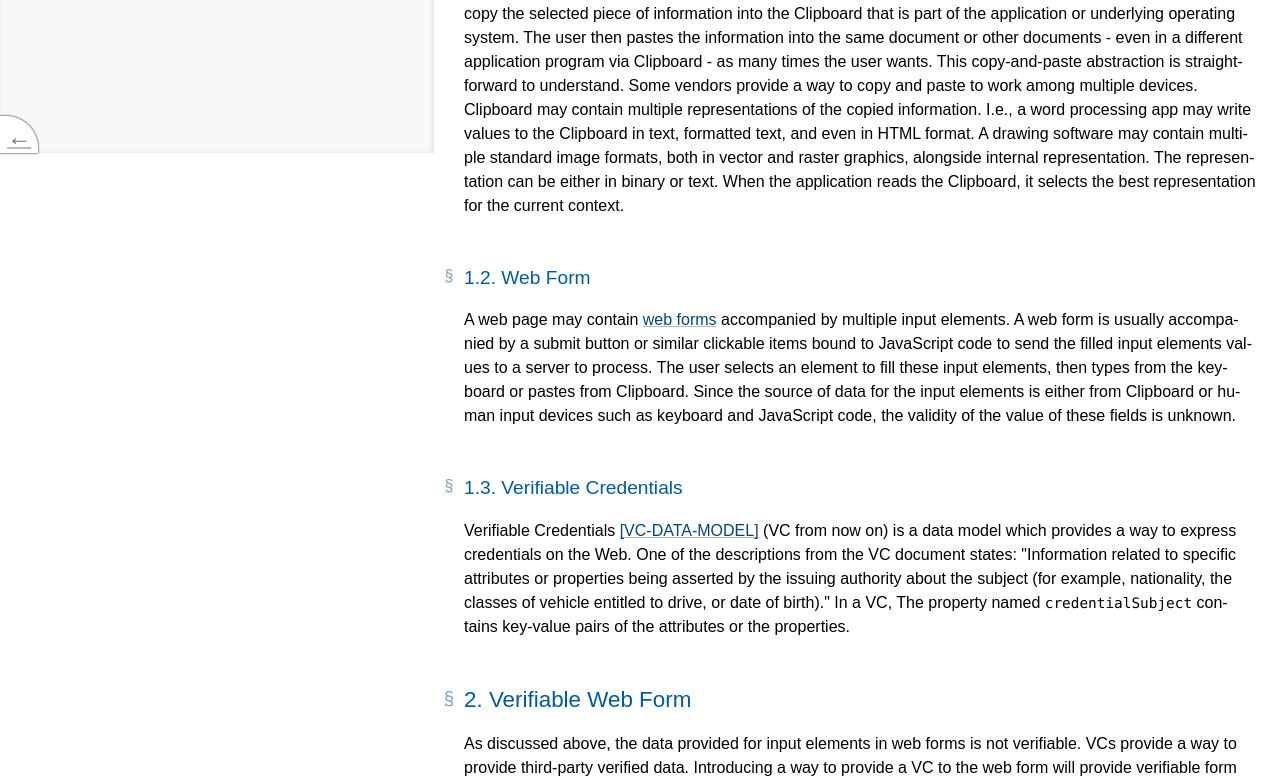
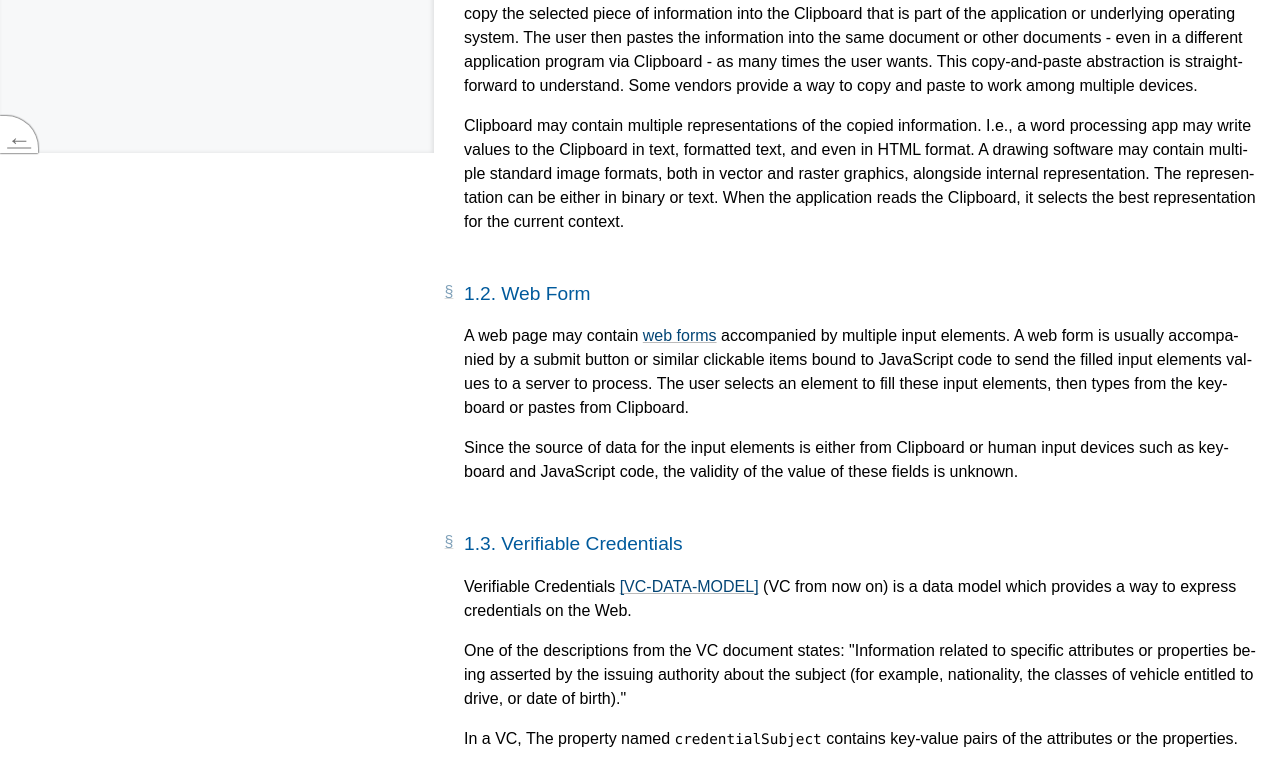
Before and after one commit to shigeya/verifiable-web-forms, a plain HTML site: page index.html in a window 1280 px wide. Shown: the part 647-1430 px from the top of the page. Drawn offline with Linux system fonts and the light colour scheme.

Commit message:
Typo fixes

```diff
--- a/index.html
+++ b/index.html
@@ -1488,7 +1488,7 @@ Possible extra rowspan handling
 	}
 </style>
   <meta content="Bikeshed version 892b2a4c8, updated Thu Mar 31 08:06:19 2022 -0700" name="generator">
-  <meta content="b4d614fc2d69fe488a1dd405bb717b27ad1e6980" name="document-revision">
+  <meta content="d10993e0bddb5946af2a0d63d4f12931395f7e91" name="document-revision">
 <style>/* style-autolinks */
 
 .css.css, .property.property, .descriptor.descriptor {
@@ -1944,16 +1944,17 @@ dfn > a.self-link::before      { content: "#"; }
    <h2 class="heading settled" data-level="1" id="background-and-terms"><span class="secno">1. </span><span class="content">Background and Terms</span><a class="self-link" href="#background-and-terms"></a></h2>
    <h3 class="heading settled" data-level="1.1" id="clipboard-and-copy-paste-user-interface-model"><span class="secno">1.1. </span><span class="content">Clipboard and copy/paste user interface model</span><a class="self-link" href="#clipboard-and-copy-paste-user-interface-model"></a></h3>
     Clipboard is a user interface abstraction commonly available among modern GUI-based operating systems. Users may select a piece of information from the part of the document user are currently editing or viewing, then copy the selected piece of information into the Clipboard that is part of the application or underlying operating system. The user then pastes the information into the same document or other documents - even in a different application program via Clipboard - as many times the user wants. This copy-and-paste abstraction is straightforward to understand. Some vendors provide a way to copy and paste to work among multiple devices.
-Clipboard may contain multiple representations of the copied information. I.e., a word processing app may write values to the Clipboard in text, formatted text, and even in HTML format. A drawing software may contain multiple standard image formats, both in vector and raster graphics, alongside internal representation. The representation can be either in binary or text. When the application reads the Clipboard, it selects the best representation for the current context.
+   <p>Clipboard may contain multiple representations of the copied information. I.e., a word processing app may write values to the Clipboard in text, formatted text, and even in HTML format. A drawing software may contain multiple standard image formats, both in vector and raster graphics, alongside internal representation. The representation can be either in binary or text. When the application reads the Clipboard, it selects the best representation for the current context.</p>
    <h3 class="heading settled" data-level="1.2" id="web-form"><span class="secno">1.2. </span><span class="content">Web Form</span><a class="self-link" href="#web-form"></a></h3>
     A web page may contain <a href="https://html.spec.whatwg.org/multipage/forms.html#forms">web forms</a> accompanied by multiple input elements.
-A web form is usually accompanied by a submit button or similar clickable items bound to JavaScript code to send the filled input elements values to a server to process. The user selects an element to fill these input elements, then types from the keyboard or pastes from Clipboard. Since the source of data for the input elements is either from Clipboard or human input devices such as keyboard and JavaScript code, the validity of the value of these fields is unknown.
+A web form is usually accompanied by a submit button or similar clickable items bound to JavaScript code to send the filled input elements values to a server to process. The user selects an element to fill these input elements, then types from the keyboard or pastes from Clipboard.
+   <p>Since the source of data for the input elements is either from Clipboard or human input devices such as keyboard and JavaScript code, the validity of the value of these fields is unknown.</p>
    <h3 class="heading settled" data-level="1.3" id="verifiable-credentials"><span class="secno">1.3. </span><span class="content">Verifiable Credentials</span><a class="self-link" href="#verifiable-credentials"></a></h3>
     Verifiable Credentials <a data-link-type="biblio" href="#biblio-vc-data-model">[VC-DATA-MODEL]</a> (VC from now on) is a data model which provides a
 way to express credentials
 on the Web.
-One of the descriptions from the VC document states: "Information related to specific attributes or properties being asserted by the issuing authority about the subject (for example, nationality, the classes of vehicle entitled to drive, or date of birth)."
-In a VC, The property named <code>credentialSubject</code> contains key-value pairs of the attributes or the properties.
+   <p>One of the descriptions from the VC document states: "Information related to specific attributes or properties being asserted by the issuing authority about the subject (for example, nationality, the classes of vehicle entitled to drive, or date of birth)."</p>
+   <p>In a VC, The property named <code>credentialSubject</code> contains key-value pairs of the attributes or the properties.</p>
    <h2 class="heading settled" data-level="2" id="verifiable-web-form"><span class="secno">2. </span><span class="content">Verifiable Web Form</span><a class="self-link" href="#verifiable-web-form"></a></h2>
     As discussed above, the data provided for input elements in web forms is not verifiable. VCs provide a way to provide third-party verified data. Introducing a way to provide a VC to the web form will provide verifiable form data. And the use of Clipboard to provide a natural interface for users.
    <p>By introducing the following three updates to the interfaces between Clipboard and Application, verifiable data within web form -- Verifiable Web Form -- is possible.</p>
@@ -2011,7 +2012,7 @@ We need to evaluate with actual potential use cases in mind.
    <h2 class="heading settled" data-level="6" id="privacy-considerations"><span class="secno">6. </span><span class="content">Privacy Considerations</span><a class="self-link" href="#privacy-considerations"></a></h2>
    <ol>
     <li data-md>
-     <p>Since Clipboard is a shared resource among processes running on the application, the copied VCs are accessible from the processes monitoring the Clipboard. This clipboard content’s visibility may cause privacy risks.</p>
+     <p>Since Clipboard is a shared resource among processes running on a computer, the copied VCs are accessible from the processes monitoring the Clipboard. This clipboard content’s visibility may cause privacy risks.</p>
    </ol>
   </main>
 <script>
```
Also changed, not shown: 1 other file.
